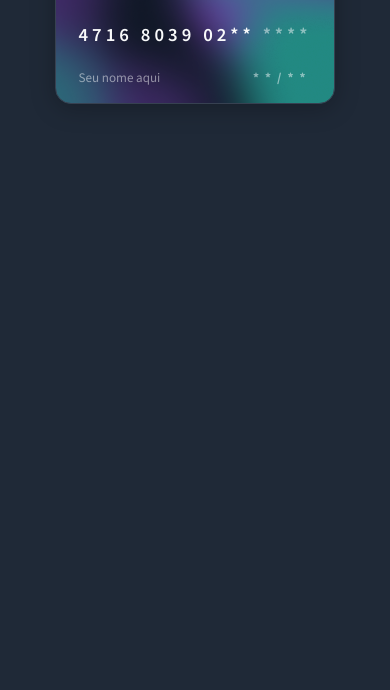
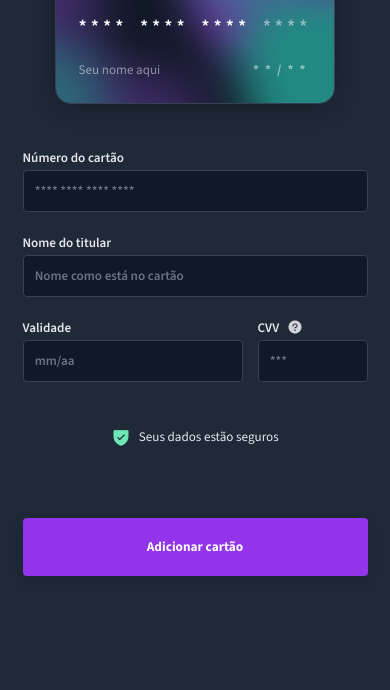
Before and after one commit to rogerrm95/bora-codar-repo, a plain HTML site: page 13-Formulário de Cartão/index.html in a window 390 px wide. Shown: the part 154-844 px from the top of the page. Drawn offline with nearby package versions, Linux system fonts and the light colour scheme.

Commit message:
feat: finished layout (mobile/web)

```diff
--- a/13-Formulário de Cartão/index.html
+++ b/13-Formulário de Cartão/index.html
@@ -9,16 +9,18 @@
 </head>
 <body>
     <div id="container">
+        <!-- CARTÃO -->
         <div class="card">
             <section class="card-top-info">
-                <img src="./assets/visa-icon.png" alt="Bandeira Visa" title="Bandeira Visa"/>
+                <!-- <img src="./assets/visa-icon.png" alt="Bandeira Visa" title="Bandeira Visa"/> -->
+                <span>- - -</span>
                 <img src="./assets/contactless-payment.png" alt="Aproximação Ícone" title="Aproximação Ícone"/>
             </section>
 
             <section class="card-number">
-                <div class="card-particial-number">4716</div>
-                <div class="card-particial-number">8039</div>
-                <div class="card-particial-number">02**</div>
+                <div class="card-particial-number">****</div>
+                <div class="card-particial-number">****</div>
+                <div class="card-particial-number">****</div>
                 <div class="card-particial-number text-empty">****</div>
             </section>
 
@@ -30,16 +32,61 @@
             </section>
         </div>
 
+        <!-- FORMULÁRIO -->
         <form class="card-info">
+            <label class="input-box">
+                <span>Número do cartão</span>
+                <input
+                    id="user-card-number"
+                    placeholder="**** **** **** ****"
+                    required>
+            </label>
+
+            <label  class="input-box">
+                <span>Nome do titular</span>
+                <input
+                    id="user-card-name"
+                    type="text"
+                    placeholder="Nome como está no cartão"
+                    maxlength="30"
+                    required>
+            </label>
+
+            <div class="form-group">
+                <label class="input-box">
+                    <span>Validade</span>
+                    <input
+                        id="user-card-validity"
+                        type="text"
+                        placeholder="mm/aa"
+                        required>
+                </label>
+
+                <label class="input-box">
+                    <span>
+                        CVV
+                        <img src="./assets/question.png" alt="Ajuda" title="Ajuda">
+                    </span>
+                    <input
+                        id="user-card-code"
+                        type="number"
+                        placeholder="***"
+                        required>
+                </label>
+            </div>
+
         </form>
 
-        <div class="sales-info">
-
+        <!-- INFORMAÇÕES -->
+        <div class="safe-info">
+            <img src="./assets/shield-check.png" title="Site seguro"/>
+            <span>Seus dados estão seguros</span>
         </div>
 
-        <div class="actions">
-
-        </div>
+        <!-- BOTÃO SALVAR -->
+        <button class="btn-add-card">
+            Adicionar cartão
+        </button>
     </div>
 </body>
     <script src="scripts.js"></script>
--- a/13-Formulário de Cartão/styles.css
+++ b/13-Formulário de Cartão/styles.css
@@ -41,6 +41,44 @@ body {
     font-family: "Source Sans 3", sans-serif;
 }
 
+input {
+    all: unset;
+
+    background-color: var(--gray-900);
+    border: 1px solid var(--gray-700);
+    padding: 0.75rem;
+
+    transition: all 0.3s;
+}
+
+button, input {
+    font-family: "Source Sans 3", sans-serif;
+    border-radius: 4px;
+}
+
+input:focus-within {
+    outline: 1px solid var(--purple);
+}
+
+input:hover {
+    border-color: var(--gray-500);
+}
+
+input::placeholder {
+    color: var(--gray-500);
+}
+
+/* REMOVE OS ICONES NATIVOS */
+input[type=number]::-webkit-inner-spin-button,
+input[type=number]::-webkit-outer-spin-button {
+    -webkit-appearance: none;
+    margin: 0;
+}
+
+input[type=number] {
+    -moz-appearance: textfield;
+}
+
 
 /* ID's */
 #container {
@@ -48,12 +86,15 @@ body {
     overflow: hidden;
 
     display: flex;
-    justify-content: center;
+    flex-direction: column;
+    align-items: center;
+    gap: 3rem;
 
     padding: 2rem 1.5rem;
 }
 
 /* Classe */
+/* CARTÃO */
 .card {
     background: url(../assets/background-card.png) no-repeat;
     width: 280px;
@@ -111,6 +152,91 @@ body {
     font-weight: 700;
 }
 
+/* FORMULARIO */
+.card-info {
+    display: flex;
+    flex-direction: column;
+    gap: 1.5rem;
+    width: 100%;
+}
+
+.input-box {
+    display: flex;
+    flex-direction: column;
+    gap: 4px;
+
+    font-size: 0.875rem;
+    font-weight: 600;
+    color: var(--gray-200);
+
+    & span {
+        display: flex;
+        gap: 0.5rem;
+    }
+
+    & span img {
+        height: 16px;
+        cursor: pointer;
+    }
+}
+
+.form-group {
+    display: flex;
+    gap: 1rem;
+    flex-wrap: wrap;
+
+    & .input-box:first-child {
+        flex: 1;
+        min-width: 150px;
+    }
+
+    & .input-box:last-child {
+        flex: 0.5;
+        min-width: 80px;
+    }
+}
+
+/* INFORMAÇÕES */
+.safe-info {
+    display: flex;
+    align-items: center;
+    justify-content: space-between;
+    gap: 0.5rem;
+    font-size: 0.875rem;
+}
+
+/* BOTÃO SALVAR */
+.btn-add-card {
+    display: flex;
+    justify-content: center;
+    gap: 1rem;
+    width: 100%;
+
+    padding: 1rem 3rem;
+    margin-top: 1.75rem;
+
+    box-shadow: 0px 4px 16px rgba(0, 0, 0, 0.1);
+    border: 2px solid transparent;
+    background-color: var(--purple);
+
+    font-weight: 700;
+    color: var(--gray-50);
+    line-height: 24px;
+
+    cursor: pointer;
+    transition: all 0.3s ease-in;
+
+    &:hover {
+        background-color: var(--purple-light);
+    }
+
+    &:focus {
+        outline: 1px solid var(--gray-50);
+        border-color: var(--gray-800);
+    }
+}
+
+/* MULTI USO */
 .text-empty {
     color: var(--gray-50);
     opacity: 0.5;
@@ -122,9 +248,17 @@ body {
     white-space: nowrap;
 }
 
+
 /* MEDIA QUERIES */
 
 @media (min-width: 992px) {
+    html, body {
+        height: 100%;
+        display: flex;
+        justify-content: center;
+        align-items: center;
+    }
+
     body {
         background-color: var(--gray-900);
     }
@@ -132,21 +266,52 @@ body {
     #container {
         background-color: var(--gray-800);
         max-width: 736px;
+        height: 420px;
         margin: auto;
-        height: auto;
 
         border-radius: 8px;
         border: 1px solid var(--gray-700);
 
         display: grid;
+        grid-template-columns: repeat(auto-fill, minmax(280px, 1fr));
+        grid-template-rows: repeat(3, 1fr);
+        align-items: flex-start;
+        gap: 3rem 2rem;
+
+        grid-template-areas:
+        "form card"
+        "form safe"
+        "button button";
     }
 
+
+
     .card {
-        grid-area: 'card';
-        margin-top: 0px;
+        grid-area: card;
+        margin-top: 1rem;
+    }
+
+    .card-info {
+        grid-area: form;
+    }
+
+    .btn-add-card {
+        grid-area: button;
     }
 
     .card-particial-number {
         font-size: 1rem;
     }
+
+    /* INFORMAÇÕES */
+    .safe-info {
+        grid-area: safe;
+        justify-content: center;
+        margin-right: 47px;
+    }
+
+    .btn-add-card {
+        font-size: 1rem;
+        margin-top: 0;
+    }
 }
```
Also changed, not shown: 13-Formulário de Cartão/assets/elo-icon.png (added), 13-Formulário de Cartão/assets/mastercard-icon.png (added).
